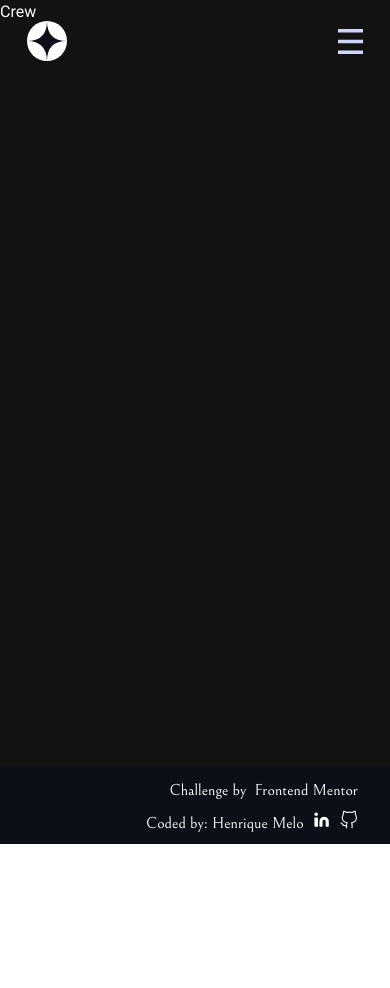
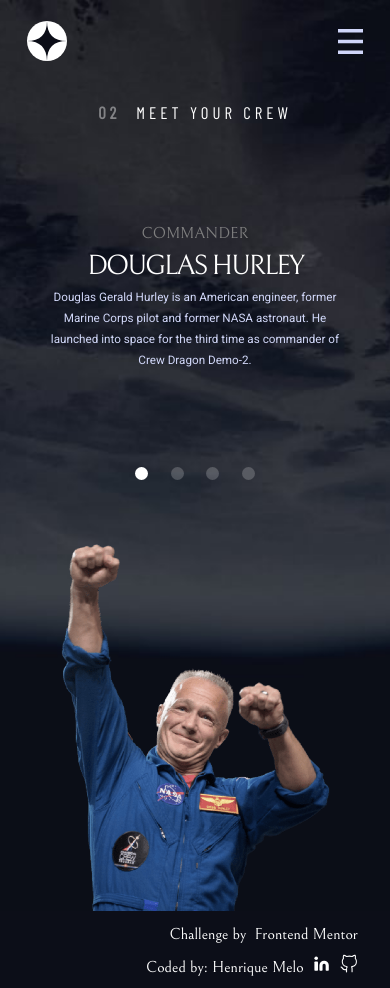
Before and after one commit to HenriqueAmorim20/space-tourism, a Nuxt app: page /crew in a window 390 px wide. Before the commit the page ends 844 px from the top, so only its background shows below. Built offline with nearby package versions, Linux system fonts and the light colour scheme.

Commit message:
crew page

```diff
--- a/pages/crew.vue
+++ b/pages/crew.vue
@@ -1,9 +1,208 @@
 <template>
-  <div>Crew</div>
+  <div class="main">
+    <div class="page-title">
+      <h2><b>02</b>meet your crew</h2>
+    </div>
+    <div class="page-content" v-if="crew">
+      <div class="item-content">
+        <h2 class="item-role">{{ crew[index].role }}</h2>
+        <h1 class="item-name">{{ crew[index].name }}</h1>
+        <p class="item-bio">{{ crew[index].bio }}</p>
+        <div class="item-menu">
+          <span
+            :class="index === 0 ? 'selected' : ''"
+            @click="index = 0"
+          ></span>
+          <span
+            :class="index === 1 ? 'selected' : ''"
+            @click="index = 1"
+          ></span>
+          <span
+            :class="index === 2 ? 'selected' : ''"
+            @click="index = 2"
+          ></span>
+          <span
+            :class="index === 3 ? 'selected' : ''"
+            @click="index = 3"
+          ></span>
+        </div>
+      </div>
+      <div class="item-img">
+        <v-img
+          :src="require(`@/static/${crew[index].images.png}`)"
+          width="100%"
+          max-width="550px"
+          aspect-ratio="1"
+          contain
+        />
+      </div>
+    </div>
+  </div>
 </template>
 <script>
+import data from "../util/data.json";
+
 export default {
   name: "CrewPage",
+  data() {
+    return {
+      crew: null,
+      index: 0,
+    };
+  },
+  mounted() {
+    this.crew = data.crew;
+  },
 };
 </script>
-<style scoped></style>
+<style scoped>
+.main {
+  display: flex;
+  flex-direction: column;
+  background-image: url("@/static/crew/background-crew-desktop.jpg");
+  background-size: cover;
+  background-position: center;
+  background-attachment: fixed;
+  min-height: 100vh;
+  padding: 12% 3% 0 10%;
+}
+
+.page-title h2 {
+  text-transform: uppercase;
+  font-family: "barlow";
+  font-weight: 400;
+  letter-spacing: 4px;
+}
+
+.page-title h2 b {
+  margin-right: 1rem;
+  color: hsla(0, 0%, 100%, 0.425);
+}
+
+.page-content {
+  display: grid;
+  grid-template-columns: 1fr 1fr;
+  margin-top: 3rem;
+}
+
+.item-content {
+  display: flex;
+  flex-direction: column;
+  justify-content: center;
+}
+
+.item-name {
+  font-size: clamp(28px, 7vw, 56px);
+  font-weight: normal;
+  font-family: "bellefair";
+  text-transform: uppercase;
+  letter-spacing: -2px;
+}
+
+.item-role {
+  font-size: clamp(1rem, 3vw, 1.7rem);
+  color: gray;
+  font-weight: normal;
+  font-family: "bellefair";
+  text-transform: uppercase;
+}
+
+.item-bio {
+  text-transform: initial;
+  color: var(--light);
+  font-size: clamp(0.7rem, 3vw, 1rem);
+  font-weight: 400;
+  line-height: 180%;
+  max-width: 80%;
+}
+
+.item-menu {
+  display: flex;
+  margin-top: 5rem;
+}
+
+.item-menu span {
+  position: relative;
+  width: 13px;
+  aspect-ratio: 1;
+  border-radius: 50%;
+  background-color: rgba(255, 255, 255, 0.205);
+  margin: 0 0.7rem;
+  cursor: pointer;
+}
+
+.selected {
+  background-color: rgb(255, 255, 255) !important;
+}
+
+.item-menu span:hover {
+  background-color: rgba(255, 255, 255, 0.445);
+}
+
+@media (max-width: 1000px) {
+  .main {
+    padding: max(15%, 100px) 3% 0;
+    justify-content: center;
+    background-image: url("@/static/crew/background-crew-tablet.jpg");
+  }
+  .page-content {
+    grid-template-columns: 1fr;
+    padding-top: 3rem;
+  }
+
+  .page-menu span {
+    margin: 0 1rem;
+  }
+
+  .item-bio,
+  .item-name {
+    text-align: center;
+  }
+
+  .item-content {
+    padding: 0 10%;
+    align-items: center;
+  }
+
+  .item-img {
+    display: flex;
+    justify-content: center;
+    margin-top: 4rem;
+  }
+}
+
+@media (max-width: 500px) {
+  .main {
+    background-image: url("@/static/crew/background-crew-mobile.jpg");
+  }
+  .page-title {
+    font-size: 0.7rem;
+    align-self: center;
+  }
+
+  .item-img {
+    width: 100%;
+    margin-top: 4rem;
+  }
+
+  .item-content {
+    padding: 0 0%;
+    align-items: center;
+  }
+
+  .item-info {
+    flex-direction: column;
+    align-items: center;
+  }
+  .item-distance {
+    margin: 0 0 2rem 0;
+  }
+
+  .item-distance,
+  .item-travel {
+    display: flex;
+    flex-direction: column;
+    align-items: center;
+  }
+}
+</style>
```
